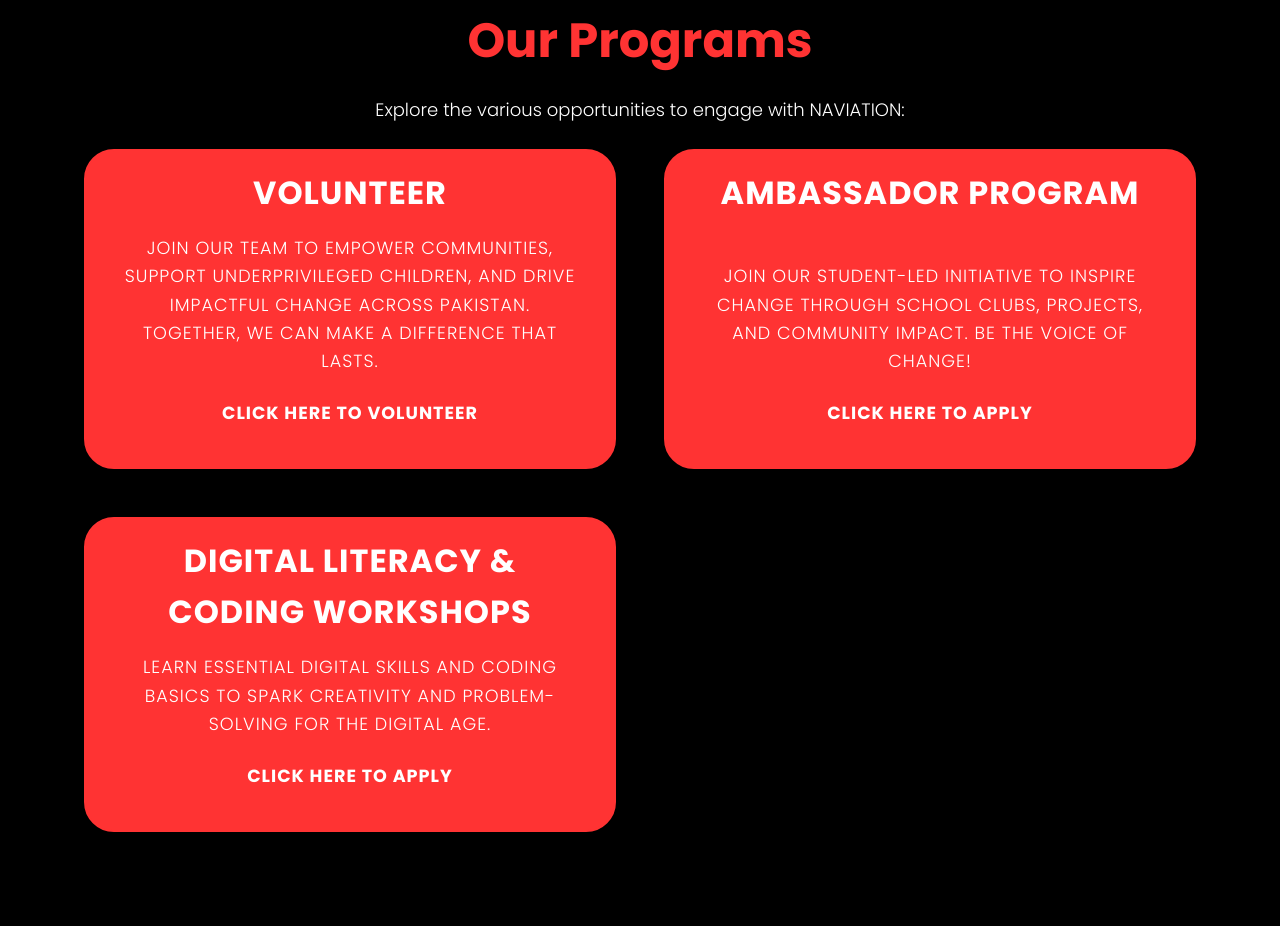
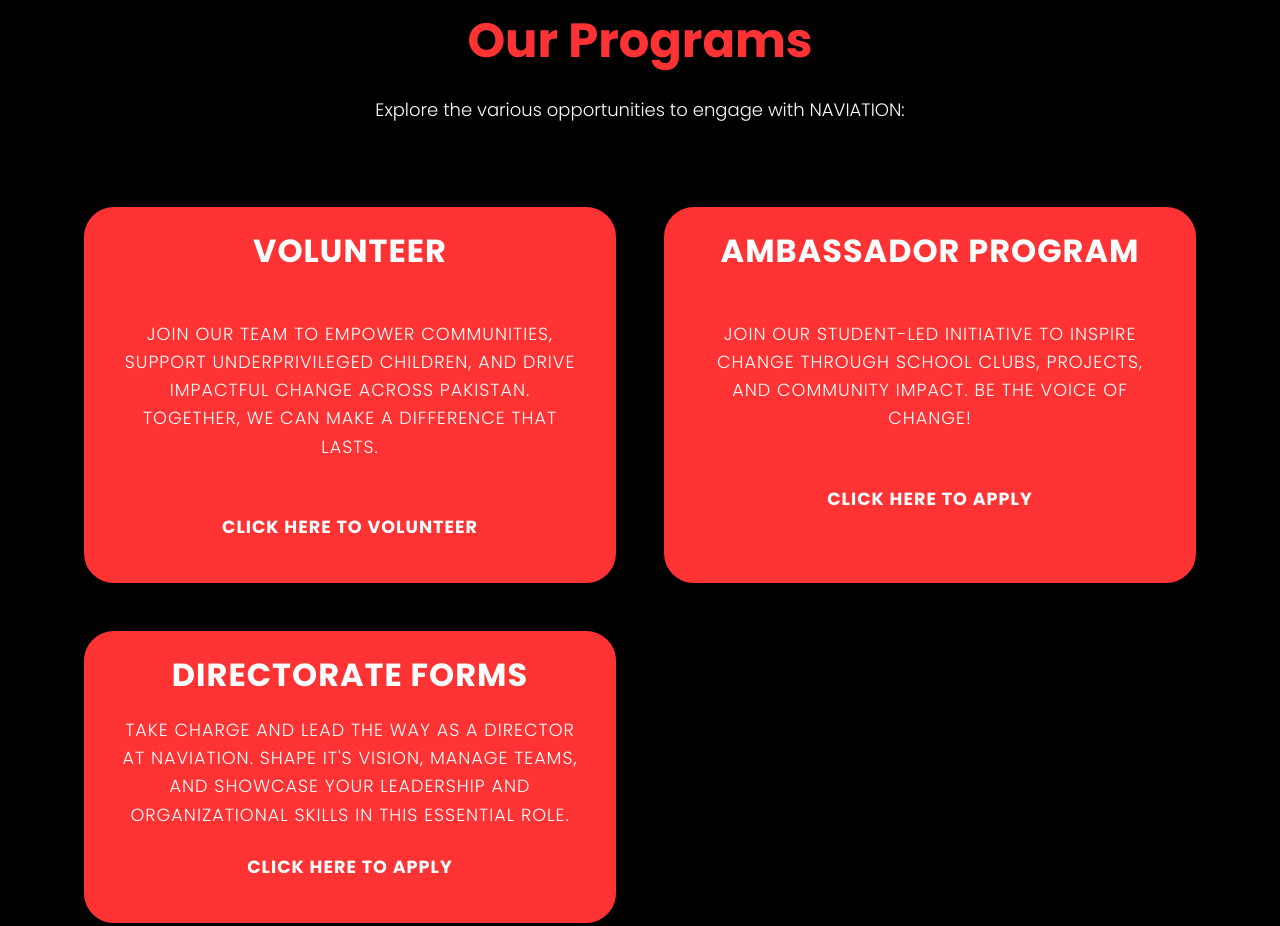
Before and after one commit to Naviationpk/naviation, a plain HTML site: page index.html in a window 1280 px wide. Shown: the part 2393-3319 px from the top of the page. Drawn offline with Linux system fonts and the light colour scheme.

Commit message:
Update index.html

```diff
--- a/index.html
+++ b/index.html
@@ -3,7 +3,7 @@
 <head>
     <meta charset="UTF-8">
     <meta name="viewport" content="width=device-width, initial-scale=1.0">
-    <title>Naviation Pakistan</title>
+    <title>Naviation NGO - Empowering Communities Worldwide</title>
     <link href="https://fonts.googleapis.com/css2?family=Poppins:wght@300;400;600;700&display=swap" rel="stylesheet">
     <link rel="stylesheet" href="https://cdnjs.cloudflare.com/ajax/libs/font-awesome/6.0.0-beta3/css/all.min.css">
     <style>
@@ -454,7 +454,7 @@
                         <div class="dropdown-content">
                             <a href="https://docs.google.com/forms/d/e/1FAIpQLSdk7dGGj1DVLd1LQJjnhUR9IEcHO60iQlpFp18bByYQOkTXaw/viewform?usp=sf_link">Volunteer</a>
                             <a href="ambassadors.html">Ambassador Program</a>
-                            <a href="coming-soon.html">Digital Literacy and Coding</a>
+							<a href="https://forms.gle/FjupWZTp5ZhtVGvz5">Directorate Program</a>
                         </div>
                     </li>
                     <li><a href="#contact">Contact</a></li>
@@ -520,20 +520,27 @@
             <div class="container">
                 <h2>Our Programs</h2>
                 <p>Explore the various opportunities to engage with NAVIATION:</p>
+<br>
+<br>
+
                 <div class="grid">
                     <a href="https://docs.google.com/forms/d/e/1FAIpQLSdk7dGGj1DVLd1LQJjnhUR9IEcHO60iQlpFp18bByYQOkTXaw/viewform?usp=sf_link" class="btn fade-in-up">
-                        <h3>Volunteer</h3>
-                        <p>Join our team to empower communities, support underprivileged children, and drive impactful change across Pakistan. Together, we can make a difference that lasts.<p>
+                        <h3>Volunteer</h3><br>
+
+                        <p>Join our team to empower communities, support underprivileged children, and drive impactful change across Pakistan. Together, we can make a difference that lasts.<p><br>
+
                       <b> Click here to Volunteer</b> </p></p>
                     </a>
                     <a href="ambassadors.html" class="btn fade-in-up">
                         <h3>Ambassador Program</h3><br>
-                        <p>Join our student-led initiative to inspire change through school clubs, projects, and community impact. Be the voice of change!<p><b> Click here to apply</b></p></p>
+                        <p>Join our student-led initiative to inspire change through school clubs, projects, and community impact. Be the voice of change!<p><br>
+<b> Click here to apply</p></p>
                     </a>
-                    <a href="coming-soon.html" class="btn fade-in-up">
-                        <h3>Digital Literacy & Coding Workshops</h3>
-                        <p>Learn essential digital skills and coding basics to spark creativity and problem-solving for the digital age.<p><b> Click here to apply</b></p></p>
+			<a href="https://forms.gle/FjupWZTp5ZhtVGvz5" class="btn fade-in-up">
+                        <h3>Directorate Forms</h3>
+                        <p>Take charge and lead the way as a Director at Naviation. Shape it's vision, manage teams, and showcase your leadership and organizational skills in this essential role.<p><b> Click here to apply</b></p></p>
                     </a>
+
                 </div>
             </div>
         </section>
```
